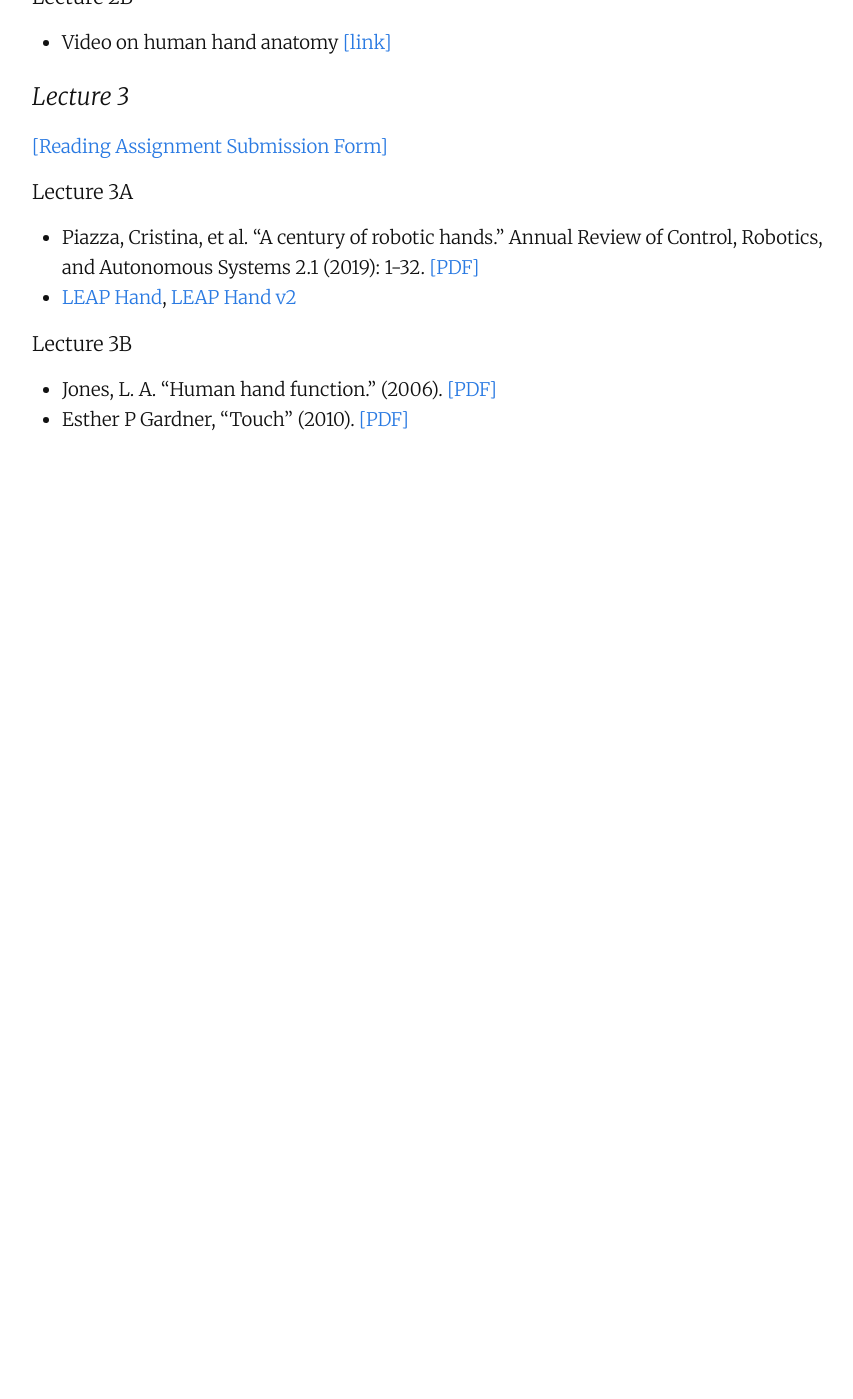
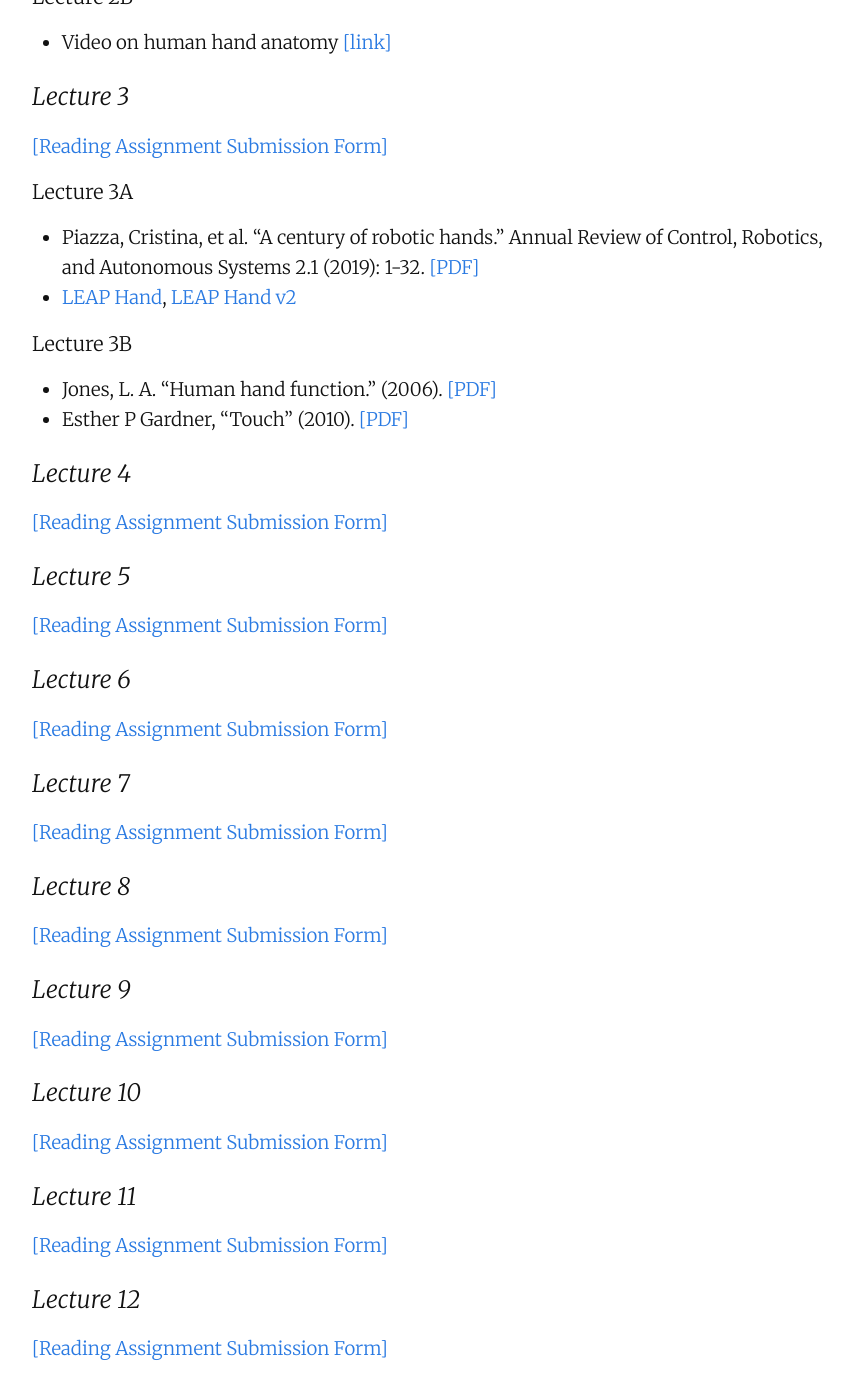
Before and after one commit to robots-that-learn/robots-that-learn.github.io, a Jekyll site: the page built from index.md, in a window 1280 px wide and 1400 px high, scrolled down 3910 px. Shown: the whole window, without its empty margins (208-1061 px from the left). Built offline with Jekyll 4.4.1, drawn with Linux system fonts in a browser that asks for light colours; our own code applies the rules of GitHub Pages for plain Markdown files; before the commit the page ends 4420 px from its top, so only the background shows below that.

Commit message:
updated all forms

```diff
--- a/index.md
+++ b/index.md
@@ -133,3 +133,40 @@ In advance of lecture 2A, students should try to familiarize themselves with how
 
 - Jones, L. A. "Human hand function." (2006). [[PDF]](resources/Human_Hand_Function.pdf)
 - Esther P Gardner, "Touch" (2010). [[PDF]](resources/Gardner-ELS2010.pdf)
+
+
+### Lecture 4
+
+[[Reading Assignment Submission Form]](https://forms.gle/c6MEzrEdSyzVqcpx9)
+
+### Lecture 5
+
+[[Reading Assignment Submission Form]](https://forms.gle/58JgvRAUpsLXgS8e7)
+
+### Lecture 6
+
+[[Reading Assignment Submission Form]](https://forms.gle/misbrav9rGMuK4rX9)
+
+### Lecture 7
+
+[[Reading Assignment Submission Form]](https://forms.gle/a7ZeFuxKT4MQnYXG6)
+
+### Lecture 8
+
+[[Reading Assignment Submission Form]](https://forms.gle/ZXGXN9vCNKV9vzgY6)
+
+### Lecture 9
+
+[[Reading Assignment Submission Form]](https://forms.gle/DwWDEcRkyVcyPZPo6)
+
+### Lecture 10
+
+[[Reading Assignment Submission Form]](https://forms.gle/BNdnEAgWiLkbNNzz7)
+
+### Lecture 11
+
+[[Reading Assignment Submission Form]](https://forms.gle/GULLmqVsMu8ArDLx8)
+
+### Lecture 12
+
+[[Reading Assignment Submission Form]](https://forms.gle/Wd5qUdopPefZmKfy9)
```
